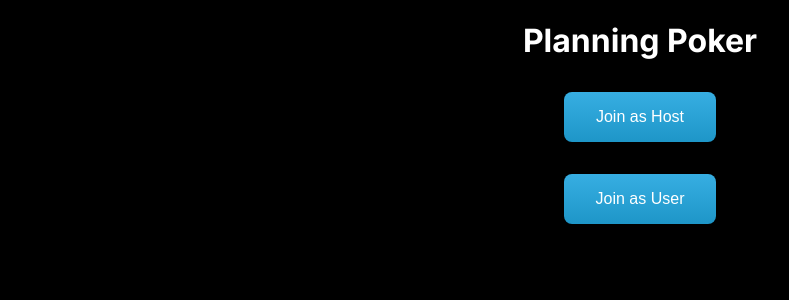
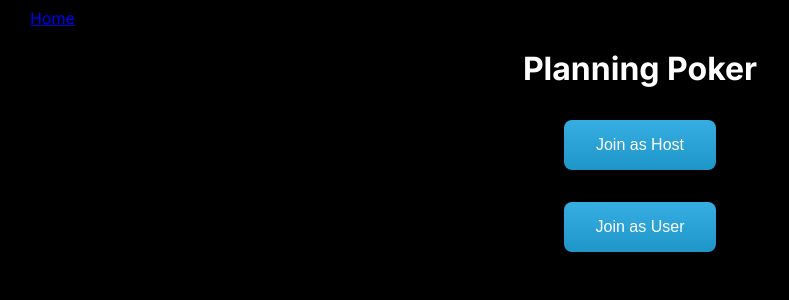
Before and after one commit to iceiceninja/PlanningPoker, a Next.js app in the folder Startup/my-app/: page / in a window 1280 px wide. Shown: the top 300 px of the page, without its empty margins (0-789 px from the left). Built offline with nearby package versions, Linux system fonts and the light colour scheme.

Commit message:
1. Basic home page

```diff
--- a/Startup/my-app/app/page.tsx
+++ b/Startup/my-app/app/page.tsx
@@ -1,7 +1,12 @@
 import Image from "next/image";
+import Link from 'next/link'
+
 export default function Home() {
   return (
     <div>
+       <li>
+        <Link href="/">Home</Link>
+      </li>
     <h1 style = {{color: 'white'}}>Planning Poker</h1>
     <button className = "button-43"> Join as Host</button>
     <button className = "button-43"> Join as User</button>
--- a/Startup/my-app/package.json
+++ b/Startup/my-app/package.json
@@ -14,7 +14,8 @@
     "flowbite": "^2.5.1",
     "next": "14.2.7",
     "react": "^18",
-    "react-dom": "^18"
+    "react-dom": "^18",
+    "react-router-dom": "^6.26.1"
   },
   "devDependencies": {
     "@types/node": "^20",
```
Also changed, not shown: 1 other file (tests, documents, lock files or other folders).
